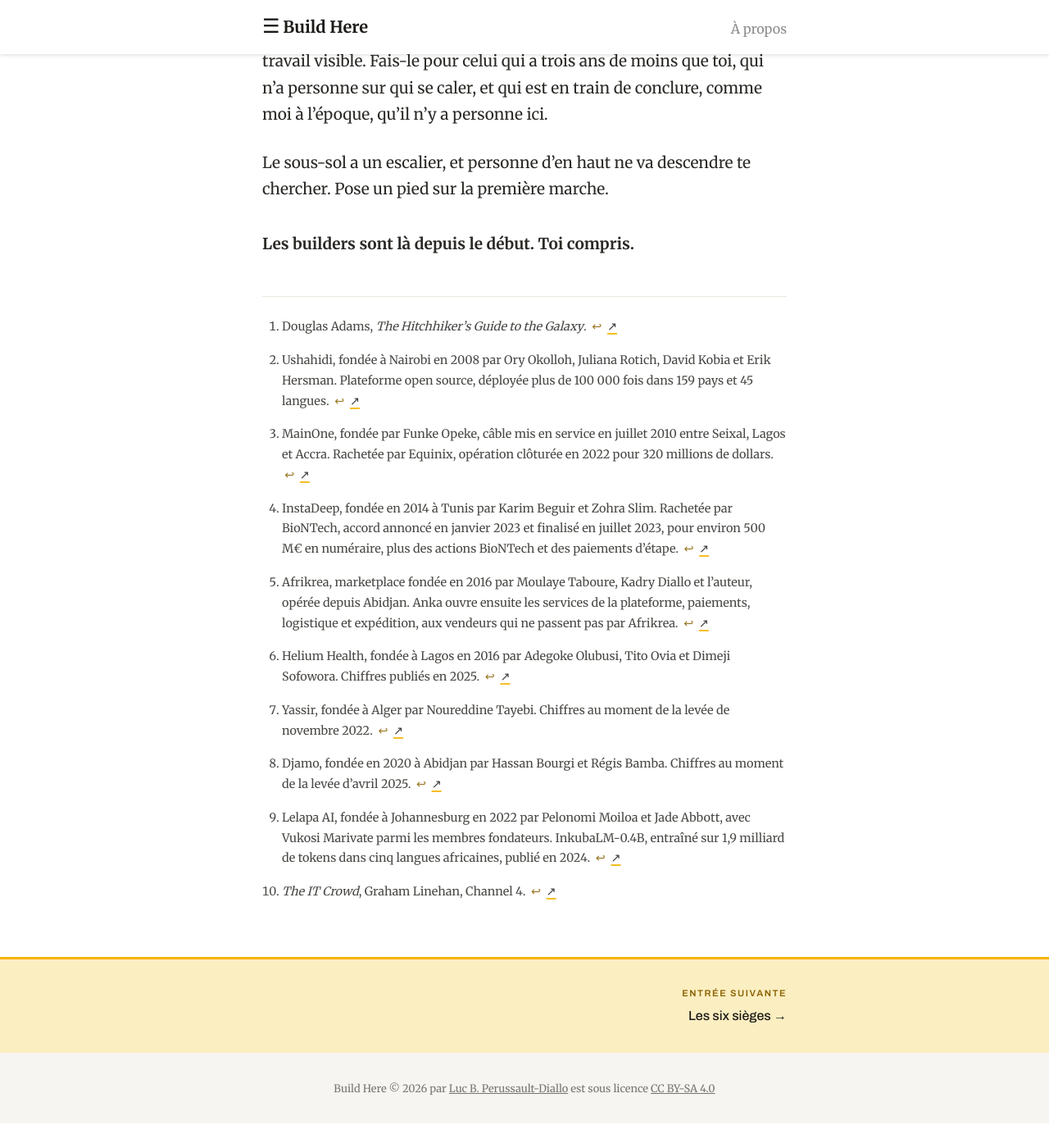
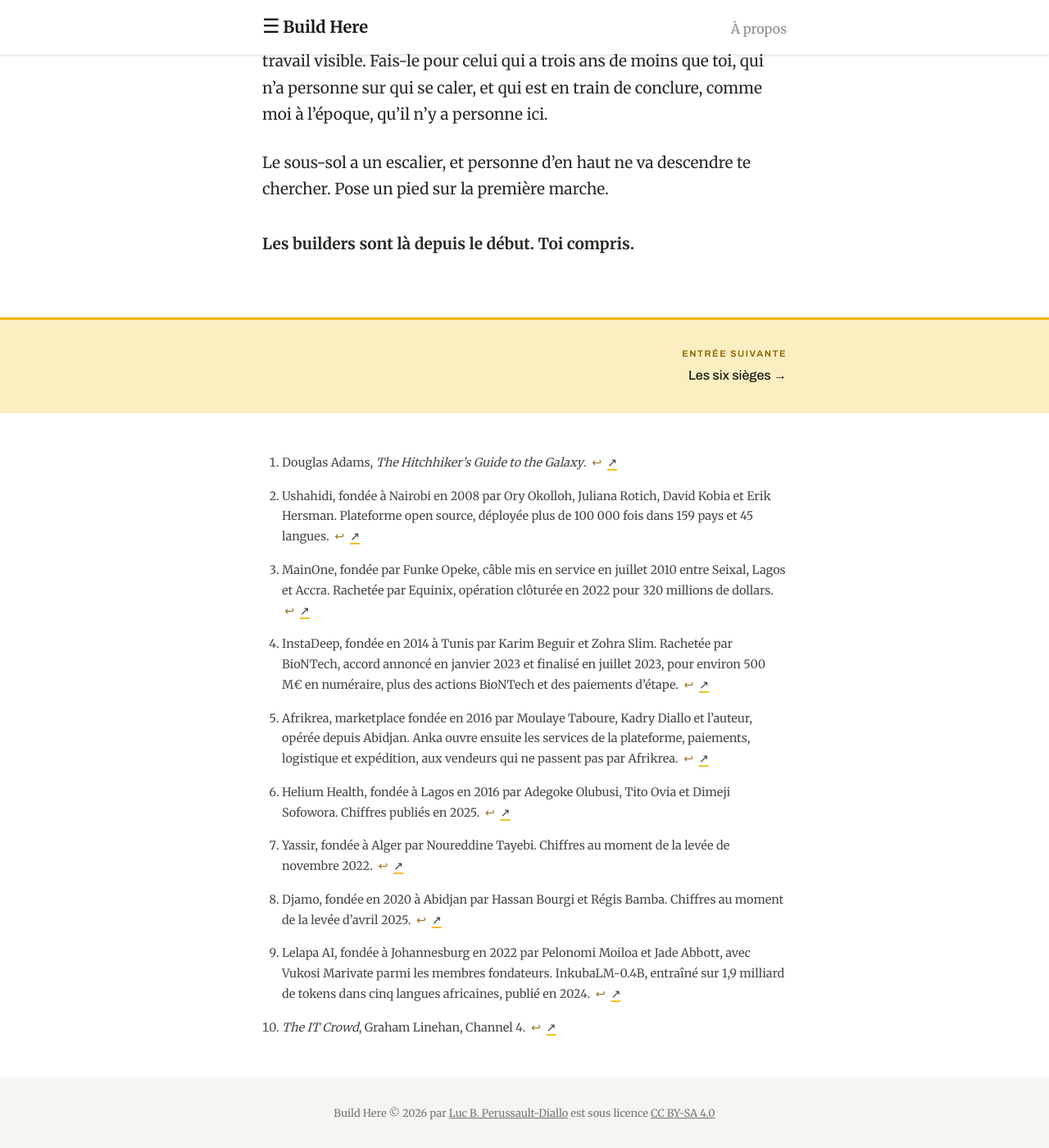
Before and after one commit to luuuc/build-here-book, a Jekyll site: the page built from _chapters/00-ouverture.md, in a window 1280 px wide and 1400 px high, scrolled down 9010 px. Shown: the whole window at 82% size. Built offline with Jekyll 4.4.1, drawn with Linux system fonts in a browser that asks for light colours; before the commit the page ends 10380 px from its top, so only the background shows below that.

Commit message:
fix(layout): sort les notes de bas de page du fil de lecture
Les notes s'affichent maintenant sous le pied de chapitre, après le lien
vers l'entrée suivante, au lieu de couper la fin du texte. Elles gardent
leur mise en forme et restent propres à la page qui les porte.

```diff
--- a/_layouts/chapter.html
+++ b/_layouts/chapter.html
@@ -51,10 +51,11 @@
     </section>
 
     <!-- Content -->
+    {% assign content_parts = content | split: '<div class="footnotes" role="doc-endnotes">' %}
     <main
       class="content{% if page.metadata.principle %} content--entry{% endif %}{% if page.section_number %} content--section{% endif %}"
     >
-      <div class="container">{{content}}</div>
+      <div class="container">{{content_parts[0]}}</div>
     </main>
 
     <!-- Content Footer -->
@@ -64,6 +65,16 @@
         <a href="{{page.next.url}}" class="next-chapter"
           ><small>Entrée suivante</small>{{page.next.title}} →</a
         >
+      </div>
+    </section>
+    {% endif %}
+
+    <!-- Notes de bas de page, sorties du fil de lecture. La balise fermante du bloc
+         vient de kramdown : elle est restée dans content_parts[1] au moment du split. -->
+    {% if content_parts.size > 1 %}
+    <section class="content content--notes">
+      <div class="container">
+        <div class="footnotes" role="doc-endnotes">{{content_parts[1]}}
       </div>
     </section>
     {% endif %}
--- a/assets/stylesheets/style.css
+++ b/assets/stylesheets/style.css
@@ -913,3 +913,23 @@ sup a {
 .content .footnotes li {
   margin-bottom: 1rem;
 }
+
+/* Sorties du fil de lecture, les notes forment leur propre bloc sous le pied de chapitre */
+.content--notes {
+  min-height: 0;
+}
+
+.content--notes .footnotes {
+  margin-top: 0;
+  padding-top: 0;
+  border-top: 0;
+}
+
+.content--notes .footnotes ol {
+  margin-bottom: 0;
+}
+
+.content--notes .footnotes li:last-child,
+.content--notes .footnotes li:last-child p:last-child {
+  margin-bottom: 0;
+}
```
